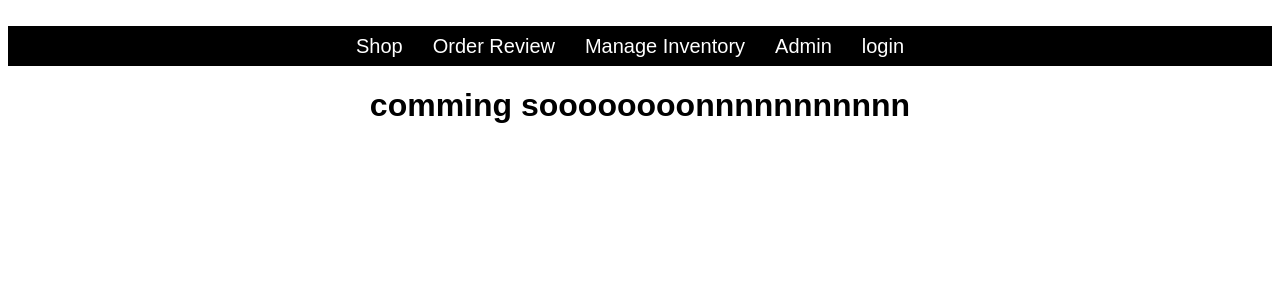
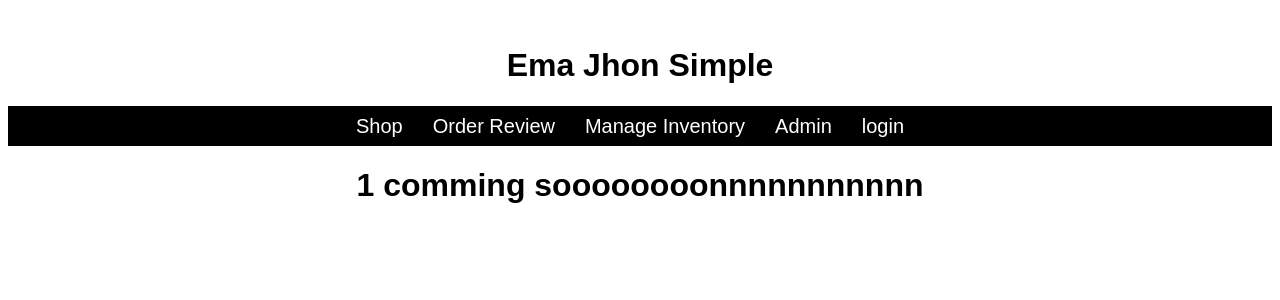
Before and after one commit to RUHUL6093/recapema-jhon, a React (Create React App) app: page /product/1 in a window 1280 px wide. Shown: the top 300 px of the page. Built offline with nearby package versions, Linux system fonts and the light colour scheme.

Commit message:
ok product come

```diff
--- a/src/Components/Header/Header.js
+++ b/src/Components/Header/Header.js
@@ -5,6 +5,7 @@ const Header = () => {
   return (
     <div className="Header">
       <img src={logo} alt="" />
+      <h1>Ema Jhon Simple</h1>
       <nav>
         <a href="/shop">Shop</a>
         <a href="/review">Order Review</a>
--- a/src/Components/ProductDetail/ProductDetail.js
+++ b/src/Components/ProductDetail/ProductDetail.js
@@ -1,8 +1,15 @@
 import React from "react";
+import { useParams } from "react-router-dom";
+import Fakedata from "../../Fakedata";
+
 const ProductDetail = () => {
+  const { productkey } = useParams();
+
+  const product = Fakedata.find((pd) => pd.key === productkey);
+  console.log(product);
   return (
     <div>
-      <h1>comming soooooooonnnnnnnnnnn</h1>
+      <h1> {productkey} comming soooooooonnnnnnnnnnn</h1>
     </div>
   );
 };
```
